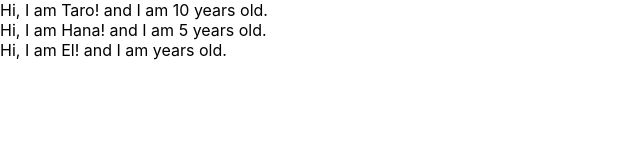
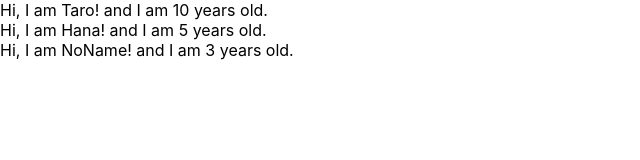
Before and after one commit to sak-tkd/udemy-react-redux-crud-application, a React (Create React App) app: page / in a window 1280 px wide. Shown: the top 160 px of the page, without its empty margins (0-640 px from the left). Built offline with nearby package versions, Linux system fonts and the light colour scheme.

Commit message:
learn prop-types

```diff
--- a/src/App.js
+++ b/src/App.js
@@ -1,30 +1,32 @@
 import React from "react";
+import PropTypes from "prop-types";
 
 const App = () => {
   const profiles = [
-    { name:"Taro", age:10 },
-    { name:"Hana", age:5},
-    { name:"El"}
+    { name:"Taro", age: 10 },
+    { name:"Hana", age: 5},
+    { name:"NoName", age: 3}
   ]
   return (
     <div>
       {
-        profiles.map((obj, index) => {
-          return <User name={obj.name} year={obj.age} key={index} />
+        profiles.map((profile, index) => {
+          return <User name={profile.name} year={profile.age} key={index} />
         })
       }
     </div>
   )
 }
 
-const User = (prop) => {
+const User = (props) => {
   return <div>
-    Hi, I am {prop.name}! and I am {prop.year} years old.
+    Hi, I am {props.name}! and I am {props.year} years old.
   </div>
 }
 
-User.defaultProps = {
-  age:1
+User.propTypes = {
+  name: PropTypes.string,
+  year: PropTypes.number.isRequired
 }
 
 export default App;
```
